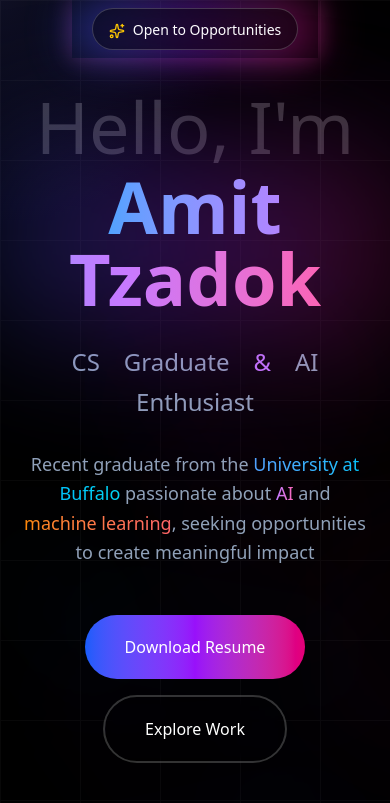
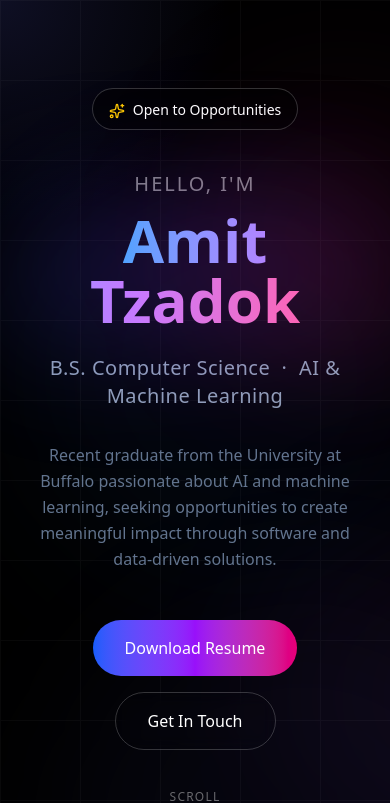
Before and after one commit to amit-tzadok/Amit, a React (Vite) app: page / in a window 390 px wide. Shown: the top 803 px of the page. Built offline with nearby package versions, Linux system fonts and the light colour scheme.

Commit message:
Refactor Hero component to enhance visual elements and animations, including updated background blobs, improved text animations, and refined layout for better responsiveness.

```diff
--- a/app/components/Hero.tsx
+++ b/app/components/Hero.tsx
@@ -32,7 +32,7 @@ export function Hero() {
   }, []);
 
   return (
-    <section className="relative min-h-screen flex items-center justify-center overflow-hidden bg-black px-6">
+    <section id="home" className="relative min-h-screen flex items-center justify-center overflow-hidden bg-black px-6 pt-20">
       {/* Dynamic gradient background that follows mouse */}
       <motion.div
         className="absolute inset-0"
@@ -41,30 +41,22 @@ export function Hero() {
         }}
       />
 
-      {/* Animated geometric shapes */}
+      {/* Subtle background blobs */}
       <div className="absolute inset-0 overflow-hidden">
-        {[...Array(15)].map((_, i) => (
+        {[
+          { w: 400, h: 400, left: '10%', top: '20%', color: 'bg-blue-500/5' },
+          { w: 350, h: 350, left: '70%', top: '60%', color: 'bg-purple-500/5' },
+          { w: 300, h: 300, left: '50%', top: '10%', color: 'bg-pink-500/5' },
+          { w: 450, h: 450, left: '20%', top: '70%', color: 'bg-indigo-500/5' },
+        ].map((blob, i) => (
           <motion.div
             key={i}
-            className="absolute"
-            style={{
-              width: Math.random() * 300 + 100,
-              height: Math.random() * 300 + 100,
-              left: `${Math.random() * 100}%`,
-              top: `${Math.random() * 100}%`,
-            }}
-            animate={{
-              rotate: [0, 360],
-              scale: [1, 1.2, 1],
-              opacity: [0.05, 0.15, 0.05],
-            }}
-            transition={{
-              duration: Math.random() * 20 + 10,
-              repeat: Infinity,
-              ease: "linear"
-            }}
+            className="absolute rounded-full blur-3xl"
+            style={{ width: blob.w, height: blob.h, left: blob.left, top: blob.top }}
+            animate={{ scale: [1, 1.08, 1] }}
+            transition={{ duration: 12 + i * 3, repeat: Infinity, ease: "easeInOut" }}
           >
-            <div className={`w-full h-full ${i % 3 === 0 ? 'bg-blue-500/10' : i % 3 === 1 ? 'bg-purple-500/10' : 'bg-pink-500/10'} ${i % 2 === 0 ? 'rounded-full' : 'rounded-3xl rotate-45'} blur-2xl`}></div>
+            <div className={`w-full h-full ${blob.color} rounded-full`}></div>
           </motion.div>
         ))}
       </div>
@@ -79,117 +71,59 @@ export function Hero() {
       }}></div>
 
       <motion.div style={{ opacity }} className="relative z-10 max-w-7xl mx-auto text-center w-full">
-        {/* Floating particles */}
-        {[...Array(20)].map((_, i) => (
-          <motion.div
-            key={i}
-            className="absolute w-2 h-2 bg-white/20 rounded-full"
-            initial={{
-              x: (i * windowSize.width) / 20,
-              y: (i * windowSize.height) / 20
-            }}
-            animate={{
-              y: [null, -100],
-              opacity: [0, 1, 0],
-            }}
-            transition={{
-              duration: Math.random() * 3 + 2,
-              repeat: Infinity,
-              delay: Math.random() * 2,
-            }}
-          />
-        ))}
-
         <motion.div
           initial={{ opacity: 0, scale: 0.5 }}
           animate={{ opacity: 1, scale: 1 }}
           transition={{ duration: 0.8, type: "spring" }}
           className="mb-8"
         >
-          <motion.div
-            className="inline-flex items-center gap-2 px-5 py-2 mb-8 relative"
-            animate={{
-              boxShadow: [
-                "0 0 20px rgba(99, 102, 241, 0.3)",
-                "0 0 40px rgba(168, 85, 247, 0.4)",
-                "0 0 20px rgba(236, 72, 153, 0.3)",
-                "0 0 40px rgba(99, 102, 241, 0.4)",
-              ]
-            }}
-            transition={{ duration: 4, repeat: Infinity }}
-          >
-            <div className="absolute inset-0 bg-gradient-to-r from-blue-600 via-purple-600 to-pink-600 rounded-full blur-xl opacity-50"></div>
+          <div className="inline-flex items-center gap-2 px-5 py-2 mb-8 relative">
             <div className="relative px-4 py-2 bg-black/50 backdrop-blur-xl rounded-full border border-white/20">
               <Sparkles className="w-4 h-4 text-yellow-400 inline mr-2" />
               <span className="text-sm text-white">Open to Opportunities</span>
             </div>
-          </motion.div>
+          </div>
 
-          {/* Animated text with letter-by-letter reveal */}
-          <motion.h1 className="mb-8 text-7xl md:text-9xl leading-none">
+          <motion.h1 className="mb-6 leading-none">
             <motion.div
-              initial={{ y: 100, opacity: 0 }}
+              initial={{ y: 40, opacity: 0 }}
               animate={{ y: 0, opacity: 1 }}
-              transition={{ delay: 0.2, duration: 0.8 }}
-              className="text-white/20 mb-2"
+              transition={{ delay: 0.2, duration: 0.7 }}
+              className="text-white/50 text-xl md:text-2xl font-light tracking-widest uppercase mb-3"
             >
               Hello, I'm
             </motion.div>
             <motion.div
               className="relative inline-block"
-              initial={{ y: 100, opacity: 0 }}
+              initial={{ y: 60, opacity: 0 }}
               animate={{ y: 0, opacity: 1 }}
-              transition={{ delay: 0.4, duration: 0.8 }}
+              transition={{ delay: 0.35, duration: 0.8 }}
             >
-              <span className="relative z-10 bg-gradient-to-r from-blue-400 via-purple-400 to-pink-400 bg-clip-text text-transparent font-black">
+              <span className="relative z-10 bg-gradient-to-r from-blue-400 via-purple-400 to-pink-400 bg-clip-text text-transparent font-black text-6xl md:text-8xl">
                 Amit Tzadok
               </span>
-              <motion.div
-                className="absolute -inset-4 bg-gradient-to-r from-blue-600 via-purple-600 to-pink-600 rounded-2xl blur-3xl opacity-30"
-                animate={{
-                  scale: [1, 1.1, 1],
-                  rotate: [0, 5, -5, 0],
-                }}
-                transition={{ duration: 5, repeat: Infinity }}
-              ></motion.div>
+              <div className="absolute -inset-4 bg-gradient-to-r from-blue-600 via-purple-600 to-pink-600 rounded-2xl blur-3xl opacity-20"></div>
             </motion.div>
           </motion.h1>
 
-          <motion.div
-            initial={{ y: 50, opacity: 0 }}
-            animate={{ y: 0, opacity: 1 }}
-            transition={{ delay: 0.6, duration: 0.8 }}
-            className="space-y-2"
+          <motion.p
+            initial={{ opacity: 0 }}
+            animate={{ opacity: 1 }}
+            transition={{ delay: 0.6, duration: 0.6 }}
+            className="text-slate-400 text-xl md:text-2xl font-light tracking-wide mb-2"
           >
-            {["CS", "Graduate", "&", "AI", "Enthusiast"].map((word, i) => (
-              <motion.span
-                key={i}
-                className={`inline-block mx-3 text-2xl md:text-4xl ${
-                  word === "&" ? "text-purple-400" : "text-slate-400"
-                }`}
-                whileHover={{
-                  scale: 1.2,
-                  color: "#a78bfa",
-                  rotate: Math.random() * 10 - 5
-                }}
-                transition={{ type: "spring", stiffness: 300 }}
-              >
-                {word}
-              </motion.span>
-            ))}
-          </motion.div>
+            B.S. Computer Science &nbsp;&middot;&nbsp; AI &amp; Machine Learning
+          </motion.p>
         </motion.div>
 
         <motion.p
           initial={{ opacity: 0 }}
           animate={{ opacity: 1 }}
           transition={{ delay: 0.8 }}
-          className="mb-12 text-lg md:text-xl text-slate-400 max-w-3xl mx-auto leading-relaxed"
+          className="mb-12 text-base md:text-lg text-slate-500 max-w-2xl mx-auto leading-relaxed"
         >
-          Recent graduate from the{" "}
-          <span className="text-transparent bg-clip-text bg-gradient-to-r from-blue-400 to-cyan-400">University at Buffalo</span>{" "}passionate about{" "}
-          <span className="text-transparent bg-clip-text bg-gradient-to-r from-purple-400 to-pink-400">AI</span>{" "}and{" "}
-          <span className="text-transparent bg-clip-text bg-gradient-to-r from-orange-400 to-red-400">machine learning</span>, seeking opportunities to create meaningful impact
+          Recent graduate from the University at Buffalo passionate about AI and machine learning,
+          seeking opportunities to create meaningful impact through software and data-driven solutions.
         </motion.p>
 
         <motion.div
@@ -201,7 +135,7 @@ export function Hero() {
           <motion.a
             href={`${import.meta.env.BASE_URL}assets/images/resume.pdf`}
             download
-            className="group relative px-10 py-5 rounded-full overflow-hidden"
+            className="group relative px-8 py-4 rounded-full overflow-hidden"
             whileHover={{ scale: 1.05 }}
             whileTap={{ scale: 0.95 }}
           >
@@ -216,12 +150,12 @@ export function Hero() {
           </motion.a>
 
           <motion.a
-            href="#projects"
-            className="px-10 py-5 rounded-full border-2 border-white/20 text-white backdrop-blur-sm hover:bg-white/10 transition-all relative overflow-hidden group"
+            href="#contact"
+            className="px-8 py-4 rounded-full border border-white/20 text-white backdrop-blur-sm hover:bg-white/10 transition-all relative overflow-hidden group"
             whileHover={{ scale: 1.05 }}
             whileTap={{ scale: 0.95 }}
           >
-            <span className="relative z-10">Explore Work</span>
+            <span className="relative z-10">Get In Touch</span>
             <motion.div
               className="absolute inset-0 bg-gradient-to-r from-blue-500/20 to-purple-500/20"
               initial={{ x: "-100%" }}
@@ -251,9 +185,9 @@ export function Hero() {
                 rel="noopener noreferrer"
                 className="relative w-14 h-14 rounded-2xl bg-white/5 backdrop-blur-sm border border-white/10 flex items-center justify-center text-white group overflow-hidden"
                 aria-label={social.label}
-                whileHover={{ y: -8, rotate: 360 }}
+                whileHover={{ y: -5, scale: 1.1 }}
                 whileTap={{ scale: 0.9 }}
-                transition={{ type: "spring", stiffness: 400, damping: 10 }}
+                transition={{ type: "spring", stiffness: 300, damping: 15 }}
               >
                 <Icon className="w-5 h-5 relative z-10" />
                 <motion.div
```
